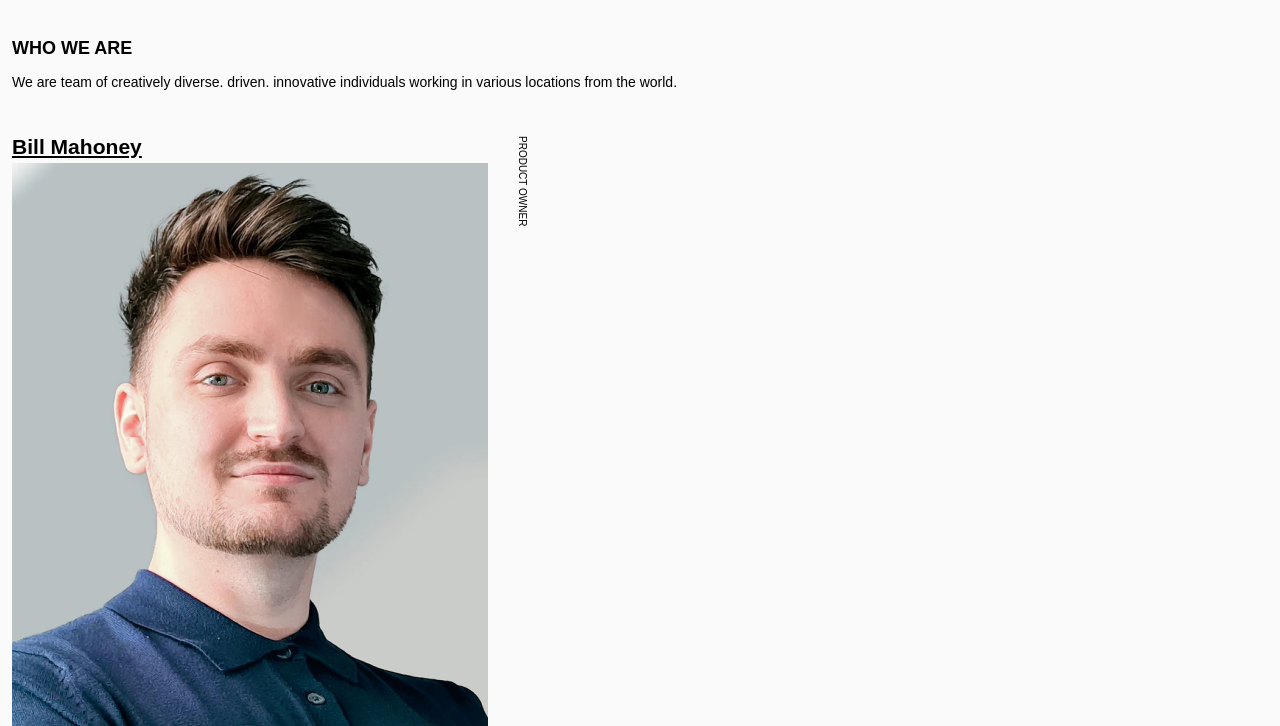
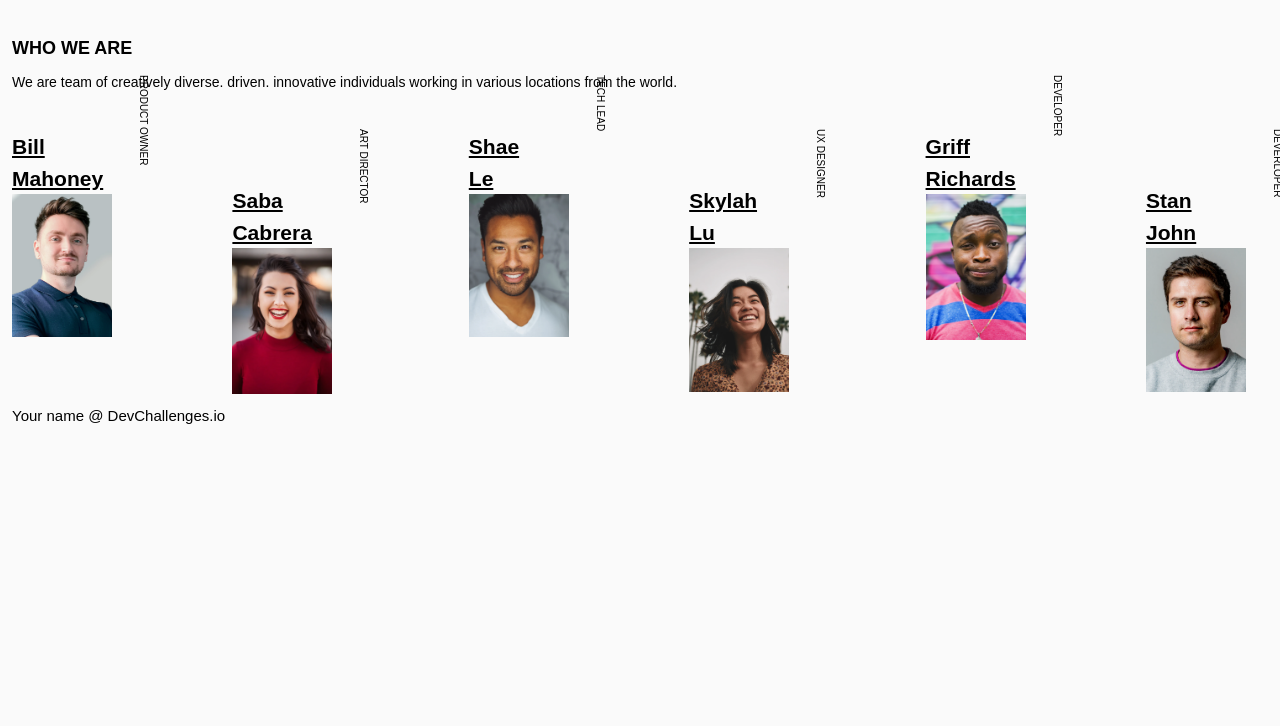
Before and after one commit to vakodrazan/my_team_pages, a website: page webroot/index.html in a window 1280 px wide. Shown: the part 74-800 px from the top of the page. Drawn offline with Linux system fonts and the light colour scheme.

Commit message:
Align the element and try to work on the absolute paragraph

```diff
--- a/webroot/css/index.css
+++ b/webroot/css/index.css
@@ -86,14 +86,50 @@ p {
 .article__section__link {
   position: relative;
   color: #000; }
+  .article__section__link > h3 {
+    columns: 3; }
+  .article__section__link > picture {
+    columns: 1; }
+    .article__section__link > picture > img {
+      width: 177px; }
   .article__section__link > p {
     font-family: "PT Serif", Arial, Helvetica, sans-serif;
     transform: rotate(90deg);
     position: absolute;
     font-size: 10px;
-    top: 8.5%;
-    left: 45%;
-    margin-left: 50%;
+    top: 0;
+    left: 73%;
     text-transform: uppercase;
     width: 122px;
     height: 10px; }
+
+.article > .container {
+  display: flex;
+  flex-direction: row;
+  flex-wrap: wrap;
+  justify-content: space-between; }
+
+.article__section {
+  width: 100px; }
+
+.article__section:nth-child(even) {
+  padding-top: 54px;
+  padding-right: 1rem; }
+
+.article__section--bill-mahoney {
+  flex-basis: 40%; }
+
+.article__section--saba-cabrera {
+  flex-basis: 40%; }
+
+.article__section--shae-le {
+  flex-basis: 40%; }
+
+.article__section--skylah-lu {
+  flex-basis: 40%; }
+
+.article__section--griff-richards {
+  flex-basis: 40%; }
+
+.article__section--stan-john {
+  flex-basis: 40%; }
```
